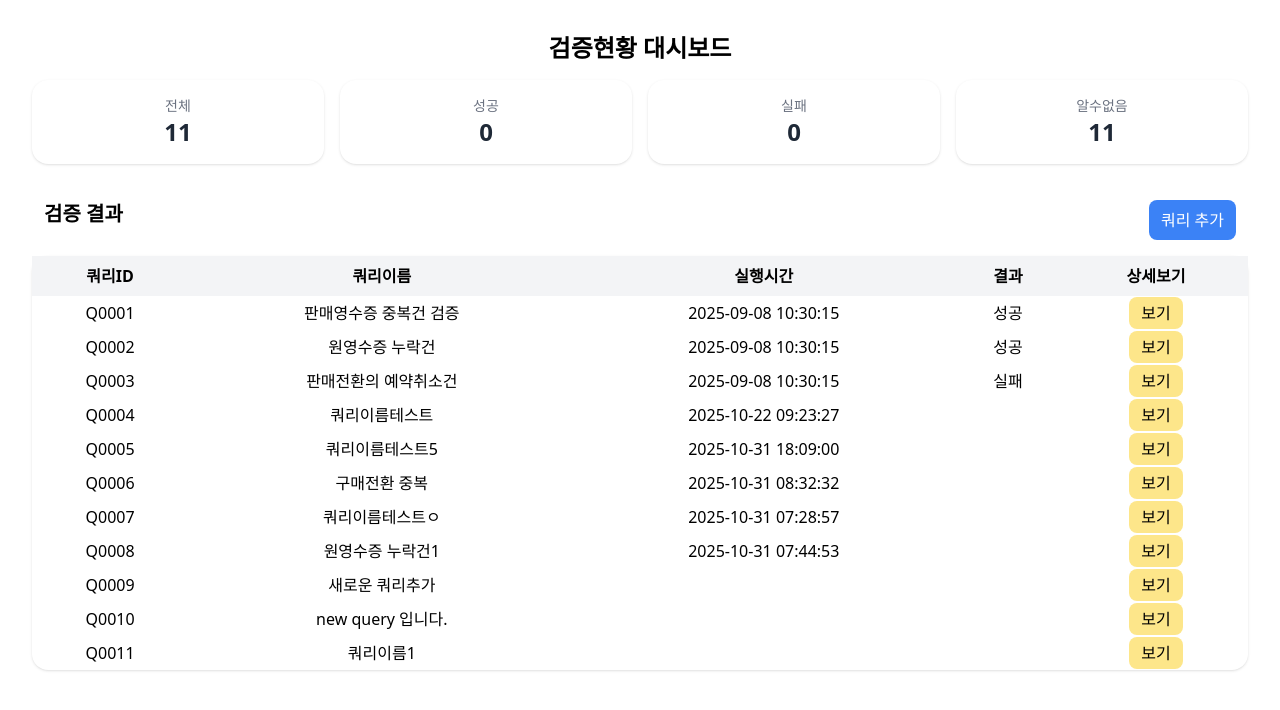
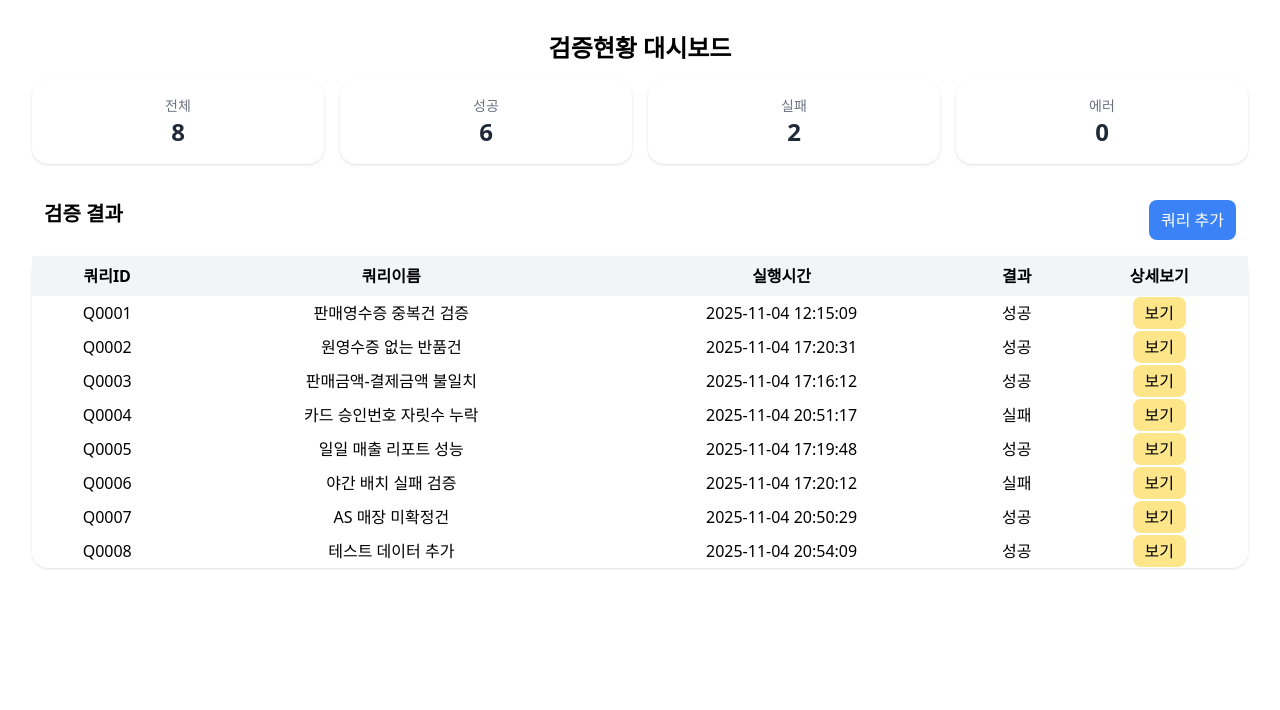
Before and after one commit to SunDeny24/query-sync, a React (Vite) app: page / in a window 1280 px wide. Shown: the top 710 px of the page. Built offline with nearby package versions, Linux system fonts and the light colour scheme; data requests are answered from the project's data file.

Commit message:
25.11.04 조건로직에 따른실행처리 완료 / 삭제버튼구현 / 실행시 에러저장기능완료

```diff
--- a/db.json
+++ b/db.json
@@ -1,13 +1,13 @@
 {
   "queryMaster": [
     {
-      "modiDt": "2025-11-01 17:49:31",
+      "modiDt": "2025-11-04 12:15:07",
       "id": "Q0001",
       "name": "판매영수증 중복건 검증",
       "query": "SELECT sale_id, COUNT(*) FROM sales GROUP BY sale_id HAVING COUNT(*) > 1;",
-      "createDt": "2025-10-01 10:00:00",
+      "createDt": "2025-09-01 13:00:00",
       "result": {
-        "lastRun": "2025-09-08 10:30:15",
+        "lastRun": "2025-11-04 12:15:09",
         "status": true,
         "resultData": [
           {
@@ -19,7 +19,7 @@
             "COUNT(*)": 3
           }
         ],
-        "error": null
+        "executionTime": 1200
       },
       "condition": {
         "type": "cond1",
@@ -28,158 +28,154 @@
       }
     },
     {
+      "modiDt": "2025-11-04 16:15:00",
       "id": "Q0002",
-      "name": "원영수증 누락건",
-      "query": "SELECT * FROM receipts WHERE original_receipt_id IS NULL;",
-      "createDt": "2025-10-02 11:00:00",
-      "modiDt": "2025-10-29 11:15:00",
+      "name": "원영수증 없는 반품건",
+      "query": "SELECT receipt_id, status FROM returns WHERE original_receipt_id IS NULL AND status = 'COMPLETED';",
+      "createDt": "2025-09-03 13:00:00",
       "result": {
-        "lastRun": "2025-09-08 10:30:15",
+        "lastRun": "2025-11-04 17:20:31",
+        "status": true,
+        "resultData": [],
+        "executionTime": 3
+      },
+      "condition": {
+        "type": "cond1",
+        "operator": "=",
+        "value": 0
+      }
+    },
+    {
+      "modiDt": "2025-11-04 17:18:47",
+      "id": "Q0003",
+      "name": "판매금액-결제금액 불일치",
+      "query": "SELECT s.sale_id, s.total_amount, p.paid_amount FROM sales s JOIN payments p ON s.sale_id = p.sale_id WHERE s.total_amount != p.paid_amount;",
+      "createDt": "2025-09-01 13:00:00",
+      "result": {
+        "lastRun": "2025-11-04 17:16:12",
         "status": true,
         "resultData": [
           {
-            "receipt_id": "R9001",
-            "amount": 50000,
-            "original_receipt_id": null
-          },
-          {
-            "receipt_id": "R9002",
-            "amount": 12000,
-            "original_receipt_id": null
+            "sale_id": "S2001",
+            "total_amount": 10000,
+            "paid_amount": 9900
           }
         ],
-        "error": null
+        "error": "",
+        "executionTime": null
       },
       "condition": {
-        "type": "cond2",
-        "column": "original_receipt_id",
-        "value": "false"
+        "type": "cond1",
+        "operator": ">",
+        "value": 0
       }
     },
     {
-      "id": "Q0003",
-      "name": "판매전환의 예약취소건",
-      "query": "SELECT * FROM sales WHERE status = 'CANCELLED' AND type = 'RESERVATION';",
-      "createDt": "2025-10-03 12:00:00",
-      "modiDt": "2025-10-28 16:45:00",
+      "modiDt": "2025-11-04 20:51:06",
+      "id": "Q0004",
+      "name": "카드 승인번호 자릿수 누락",
+      "query": "SELECT payment_id, card_approval_no FROM card_payments WHERE payment_type = 'CREDIT' AND LENGTH(card_approval_no) < 6;",
+      "createDt": "2025-11-02 16:00:00",
       "result": {
-        "lastRun": "2025-09-08 10:30:15",
+        "lastRun": "2025-11-04 20:51:17",
         "status": false,
         "resultData": [],
-        "error": "ORA-00942: table or view does not exist"
+        "error": null,
+        "executionTime": 3
+      },
+      "condition": {
+        "type": "cond1",
+        "operator": "=",
+        "value": 1
+      }
+    },
+    {
+      "modiDt": "2025-11-04 17:18:54",
+      "id": "Q0005",
+      "name": "일일 매출 리포트 성능",
+      "query": "SELECT store_code, SUM(total_sales) as daily_total FROM daily_sales_summary WHERE sale_date = TRUNC(SYSDATE) GROUP BY store_code;",
+      "createDt": "2025-11-01 13:00:00",
+      "result": {
+        "lastRun": "2025-11-04 17:19:48",
+        "status": true,
+        "resultData": [
+          {
+            "store_code": "ST001",
+            "daily_total": 15000000
+          },
+          {
+            "store_code": "ST002",
+            "daily_total": 12500000
+          }
+        ],
+        "error": "",
+        "executionTime": 3
       },
       "condition": {
         "type": "cond3",
-        "time": "3000"
+        "time": 5000
       }
     },
     {
-      "id": "Q0004",
-      "name": "쿼리이름테스트",
-      "query": "sql쿼리1",
-      "createDt": "2025-10-04 13:00:00",
-      "modiDt": "2025-10-27 17:00:00",
+      "modiDt": "2025-11-04 16:26:51",
+      "id": "Q0006",
+      "name": "야간 배치 실패 검증",
+      "query": "SELECT job_name, status FROM batch_logs WHERE job_name = 'DAILY_JAVA_BATCH' AND status = 'FAILED' AND run_date = TRUNC(SYSDATE);",
+      "createDt": "2025-11-03 13:00:00",
       "result": {
-        "lastRun": "2025-10-22 09:23:27",
-        "status": null,
-        "resultData": [],
-        "error": null
+        "lastRun": "2025-11-04 17:20:12",
+        "status": false,
+        "resultData": [
+          {
+            "job_name": "DAILY_JAVA_BATCH",
+            "status": "FAILED"
+          }
+        ],
+        "executionTime": 4
       },
-      "condition": null
+      "condition": {
+        "type": "cond1",
+        "operator": "=",
+        "value": 0
+      }
     },
     {
-      "id": "Q0005",
-      "name": "쿼리이름테스트5",
-      "query": "sql쿼리5 수정함",
-      "createDt": "2025-10-05 14:00:00",
-      "modiDt": "2025-10-31 17:35:00",
+      "id": "Q0007",
+      "createDt": "2025-11-04 18:07:50",
+      "modiDt": null,
+      "name": "AS 매장 미확정건",
+      "query": "SELECT as_receipt_id, customer_name, status FROM as_requests WHERE status IS NULL AND request_date > SYSDATE - 3;",
       "result": {
-        "lastRun": "2025-10-31 18:09:00",
-        "status": null,
+        "lastRun": "2025-11-04 20:50:29",
+        "status": true,
         "resultData": [],
-        "error": null
+        "error": null,
+        "executionTime": 4
       },
-      "condition": null
-    },
-    {
-      "id": "Q0006",
-      "name": "구매전환 중복",
-      "query": "SELECT * FROM test table",
-      "createDt": "2025-10-06 15:00:00",
-      "modiDt": "2025-10-31 08:32:00",
-      "result": {
-        "lastRun": "2025-10-31 08:32:32",
-        "status": null,
-        "resultData": [],
-        "error": null
-      },
-      "condition": null
-    },
-    {
-      "modiDt": "2025-11-03 23:38:36",
-      "id": "Q0007",
-      "name": "쿼리이름테스트ㅇ",
-      "query": "sql쿼리112ㅇ",
-      "createDt": "2025-10-07 16:00:00",
-      "result": {
-        "lastRun": "2025-10-31 07:28:57",
-        "status": null,
-        "resultData": [],
-        "error": null
-      },
-      "condition": null
+      "condition": {
+        "type": "cond1",
+        "operator": "=",
+        "value": 0
+      }
     },
     {
       "id": "Q0008",
-      "name": "원영수증 누락건1",
-      "query": "SELECT * FROM receipts WHERE original_receipt_id IS NULL;",
-      "createDt": "2025-10-08 17:00:00",
-      "modiDt": "2025-10-31 07:44:00",
+      "createDt": "2025-11-04 20:51:20",
+      "modiDt": null,
+      "name": "테스트 데이터 추가",
+      "query": "select * from play",
       "result": {
-        "lastRun": "2025-10-31 07:44:53",
-        "status": null,
+        "lastRun": "2025-11-04 20:54:09",
+        "status": true,
         "resultData": [],
-        "error": null
+        "error": null,
+        "executionTime": 3
       },
-      "condition": null
-    },
-    {
-      "modiDt": "2025-10-31 22:54:21",
-      "name": "새로운 쿼리추가",
-      "query": "select * from newTable",
-      "result": {
-        "status": null,
-        "resultData": [],
-        "error": null
-      },
-      "id": "Q0009",
-      "condition": null
-    },
-    {
-      "modiDt": "2025-10-31 22:55:50",
-      "name": "new query 입니다.",
-      "query": "select * from happy",
-      "createDt": "2025-10-31 22:54:28",
-      "result": {
-        "status": null,
-        "resultData": [],
-        "error": null
-      },
-      "id": "Q0010",
-      "condition": null
-    },
-    {
-      "modiDt": "2025-10-31 23:03:17",
-      "id": "Q0011",
-      "name": "쿼리이름1",
-      "query": "select * from star",
-      "createDt": "2025-10-31 23:03:03",
-      "result": {
-        "status": null,
-        "resultData": [],
-        "error": null
-      },
-      "condition": null
+      "condition": {
+        "type": "cond1",
+        "operator": "=",
+        "value": 0
+      }
     }
   ]
 }
--- a/src/components/CardGrid.jsx
+++ b/src/components/CardGrid.jsx
@@ -3,11 +3,8 @@ import react from "react";
 function CardGrid({ list }) {
   // 쿼리리스트 카운팅 변수 선언
   const count = list.length;
-  // console.log(
-  //   `list : ${list} / id : ${list.id}/ status : ${list.status} / 타입 : ${typeof list.status}`,
-  // );
-  const success = list.filter((v) => v.status === true).length;
-  const fail = list.filter((v) => v.status === false).length;
+  const success = list.filter((v) => v.result.status === true).length;
+  const fail = list.filter((v) => v.result.status === false).length;
   const unknown = count - success - fail; //알수없는 결과값
 
   return (
@@ -31,7 +28,7 @@ function CardGrid({ list }) {
           <span className="block text-2xl font-bold text-gray-800">{fail}</span>
         </div>
         <div className="rounded-2xl bg-white p-4 text-center shadow">
-          <span className="block text-sm text-gray-500">알수없음</span>
+          <span className="block text-sm text-gray-500">에러</span>
           <span className="block text-2xl font-bold text-gray-800">
             {unknown}
           </span>
--- a/src/pages/AddQuery.jsx
+++ b/src/pages/AddQuery.jsx
@@ -2,7 +2,7 @@ import React, { useEffect, useState } from "react";
 import { Link, useParams } from "react-router-dom";
 import { useNavigate } from "react-router-dom";
 
-function AddQuery({ onAdd, onEdit }) {
+function AddQuery({ onAdd, onEdit, onDelete, onRunQuery }) {
   /*------------- State 관리데이터(저장될데이터)--------- */
   const [queryId, setQueryId] = useState(""); /* 쿼리ID */
   const [queryName, setQueryName] = useState(""); /* 쿼리이름 */
@@ -11,11 +11,11 @@ function AddQuery({ onAdd, onEdit }) {
   const [modiDt, setModiDt] = useState(""); /* 수정일자 */
 
   //조회결과 섹션
-  const [originResult, setOriginResult] = useState(null); /* 기존결과 */
   const [lastRun, setLastRun] = useState(""); /* 마지막실행일자 */
   const [status, setStatus] = useState(""); /* 성공여부 */
   const [resultData, setResultData] = useState([]); /* 결과배열 */
   const [error, setError] = useState(""); /* 에러 */
+  const [executionTime, setExecutionTime] = useState(null); /* 실행시간(ms) */
 
   //조건 섹션
   const [condType, setCondType] = useState(null); /* 선택된 조건 */
@@ -26,12 +26,30 @@ function AddQuery({ onAdd, onEdit }) {
   const [cond3Time, setCond3Time] = useState(1000); /* 조건3 - 실행시간 */
 
   const [orginData, setOriginData] = useState(null); /* 원본데이터 */
+  const [deleteModalOpen, setDeleteModalOpen] =
+    useState(false); /* 삭제확인모달오픈 */
 
   /* -------------------------------------------------- */
+
+  //현재시각
+  const now = new Date();
+  const today =
+    now.getFullYear() +
+    "-" +
+    String(now.getMonth() + 1).padStart(2, "0") +
+    "-" +
+    String(now.getDate()).padStart(2, "0") +
+    " " +
+    String(now.getHours()).padStart(2, "0") +
+    ":" +
+    String(now.getMinutes()).padStart(2, "0") +
+    ":" +
+    String(now.getSeconds()).padStart(2, "0");
 
   const navigate = useNavigate();
   const { id } = useParams(); //수정(보기)모드에 필요한 id 파라미터
   const isEditMode = Boolean(id); //입력, 수정모드
+
   const CONDITION_LABLES = {
     cond1: "조건 1",
     cond2: "조건 2",
@@ -57,11 +75,12 @@ function AddQuery({ onAdd, onEdit }) {
         setModiDt(results.modiDt);
 
         //result 데이터
-        setOriginResult(results.result);
         if (results.result) {
           setLastRun(results.result.lastRun || "");
           setStatus(results.result.status);
           setResultData(results.result.resultData || []);
+          setExecutionTime(results.result.executionTime || null);
+          setError(results.result.error || null);
         }
         //조건 데이터
         if (results.condition) {
@@ -169,6 +188,7 @@ function AddQuery({ onAdd, onEdit }) {
           status: null,
           resultData: [],
           error: null,
+          executionTime: null,
         },
         condition: conditionData,
       };
@@ -180,17 +200,43 @@ function AddQuery({ onAdd, onEdit }) {
         alert("변경된 내용이 없습니다.");
         return;
       }
+      const newResult = {
+        lastRun: lastRun,
+        status: status,
+        resultData: resultData,
+        error: error,
+        executionTime: executionTime,
+      };
       const editQueryData = {
         id: queryId,
         name: queryName,
         query: sqlQuery,
         createDt: createDt,
-        result: originResult,
+        result: newResult,
         condition: conditionData,
       };
       onEdit(editQueryData, id); //id 구분위함
     }
     navigate("/"); //다시 대시보드로
+  };
+
+  /* 연산자 변환함수 */
+  const operations = (a, b, operator) => {
+    switch (operator) {
+      case "=":
+        return a === b;
+      case ">":
+        return a > b;
+      case "<":
+        return a < b;
+      case ">=":
+        return a >= b;
+      case "<=":
+        return a <= b;
+      default:
+        // 정의되지 않은 연산자
+        throw new Error("Invalid operator");
+    }
   };
 
   /* 쿼리 실행시 이벤트 */
@@ -203,26 +249,167 @@ function AddQuery({ onAdd, onEdit }) {
       return;
     }
     const runResultData = async () => {
+      const startTime = performance.now(); //요청시작
       try {
         const res = await fetch(`http://localhost:3001/queryMaster/${id}`);
         if (!res.ok) {
           throw new Error("데이터 불러오는데 실패했습니다.");
         }
         const results = await res.json();
-        if (results.result) {
-          setLastRun(results.result.lastRun || "N/A");
-          setStatus(results.result.status);
-          setResultData(results.result.resultData || []);
-          setOriginResult(results.result);
+        const endTime = performance.now(); //요청종료
+        const duration = Math.round(endTime - startTime); //서버실행시간
+        const condResult = results.condition;
+        let newStatus = false; //데이터없을시를 위한 플래그
+
+        //조건&결과 비교로직
+        if (condResult && condResult.type) {
+          switch (condResult.type) {
+            case "cond1":
+              const resultDataCond1 = results.result.resultData; //조건1의 조회결과
+              const operator = results.condition.operator; //조건1의 연산자
+              const value1 = results.condition.value; //조건1의 갯수값
+
+              // 조회결과의 행갯수 + 연산자 + 갯수값 >> 비교해서 맞으면 true or false
+              const condition1Result = operations(
+                Number(resultDataCond1.length),
+                Number(value1),
+                operator,
+              );
+
+              newStatus = condition1Result; //변경된 상태값
+              console.log(
+                `Cond1: (조회결과: ${Number(resultDataCond1.length)}, 연산자: ${operator}, 행갯수 : ${value1}) = ${condition1Result}`,
+              );
+              break;
+
+            case "cond2":
+              const column = results.condition.column; // 조건2의 컬럼명
+              const expectedValStr = results.condition.value; // "true" 또는 "false"
+              const data = results.result.resultData; //조회결과값
+              let condition2Result = false; // 기본값 '실패'
+
+              // 데이터가 있고, 첫 번째 행에 해당 컬럼이 존재하는지 확인
+              if (
+                data &&
+                data.length > 0 &&
+                data[0] !== undefined &&
+                data[0].hasOwnProperty(column)
+              ) {
+                const actualValue = data[0][column]; // 컬럼의 실제 값
+
+                //실제 값 boolean으로 변환
+                const actualBool =
+                  String(actualValue).toLowerCase() === "true" ||
+                  actualValue === true;
+
+                //기대 값 boolean으로 변환
+                const expectedBool = expectedValStr === "true";
+                //실제 값과 기대값 비교
+                condition2Result = actualBool === expectedBool;
+
+                console.log(
+                  `Cond2: (Actual: ${actualBool}, Expected: ${expectedBool}) = ${condition2Result}`,
+                );
+              } else {
+                console.log("Cond2 Fail: No data or column not found.");
+                condition2Result = false; // 데이터가 없거나 컬럼이 없으면 무조건 실패
+              }
+
+              newStatus = condition2Result; //변경된 상태값
+              break;
+
+            case "cond3":
+              const maxTime = Number(results.condition.time); // 허용 최대 시간
+              const actualTime = duration; // 실제 실행 시간
+              let condition3Result = false; // 기본값 '실패'
+
+              // 실제시간이 있는 경우 비교해서 true or false
+              if (actualTime !== undefined && actualTime !== null) {
+                condition3Result = Number(actualTime) <= maxTime;
+                console.log(
+                  `Cond3: (Actual: ${actualTime}ms, Max: ${maxTime}ms) = ${condition3Result}`,
+                );
+              } else {
+                console.log(
+                  "Cond3 Fail: 'executionTime' not provided in server response.",
+                );
+                condition3Result = false; // 실행 시간이 없으면 무조건 실패
+              }
+
+              newStatus = condition3Result; //변경된 상태값
+              break;
+
+            default:
+              // condResult.type은 있지만 case에 해당 안되는 경우
+              conditionFlag = false;
+          }
         } else {
-          setLastRun("N/A");
-          setStatus(false);
-          setResultData([]);
+          // 특수조건이 아닌경우에 처리
+          newStatus = results.result.status; // 조건 없으면 기존 상태 유지
         }
+
+        //실행시킨 정보 UDPATE할 내용
+        const newResult = {
+          ...results.result,
+          lastRun: today,
+          status: newStatus,
+          executionTime: duration,
+          error: null,
+        };
+
+        //실행된 결과 PATCH
+        const updateRes = await fetch(
+          `http://localhost:3001/queryMaster/${id}`,
+          {
+            method: "PATCH",
+            headers: { "Content-Type": "application/json" },
+            body: JSON.stringify({
+              result: newResult, // result 객체만 갱신
+            }),
+          },
+        );
+        if (!updateRes.ok) {
+          throw new Error("결과를 db.json에 저장하는데 실패했습니다.");
+        }
+        console.log("id : ", id, "newResult:", newResult);
+        setStatus(newStatus);
+        setLastRun(today);
+        setExecutionTime(duration);
+        setResultData(results.result.resultData || []);
+        setError(null);
+        onRunQuery(id, newResult); //app에 patch된 내용 전달
       } catch (error) {
         console.log("쿼리실행중 에러 :", error);
+        const errMsg = error.message;
+        const errResult = {
+          ...(orginData.result || {}),
+          lastRun: today,
+          status: false,
+          resultData: [],
+          error: errMsg,
+          executionTime: Math.round(performance.now() - startTime),
+        };
+        //쿼리실행시 오류 update
+        try {
+          const errUpdateRes = await fetch(
+            `http://localhost:3001/queryMaster/${id}`,
+            {
+              method: "PATCH",
+              headers: { "Content-Type": "application/json" },
+              body: JSON.stringify({ result: errResult }),
+            },
+          );
+          if (!errUpdateRes.ok) {
+            throw new Error("에러정보를 DB에 저장하는데 실패하였습니다.");
+          }
+        } catch (dbError) {
+          console.log(dbError.message);
+        }
+
         setStatus(false); // 에러시 실패로
         setResultData([]);
+        setLastRun(today);
+        setError(errMsg);
       }
     };
     runResultData();
@@ -236,6 +423,16 @@ function AddQuery({ onAdd, onEdit }) {
           <div className="mb-6 flex items-center justify-between border-b px-4 py-3">
             <h1 className="text-2xl font-bold">쿼리 정보</h1>
             <div className="flex gap-2">
+              {isEditMode && (
+                <button
+                  type="button"
+                  onClick={() => setDeleteModalOpen(true)}
+                  className="rounded bg-yellow-300 px-4 py-1 font-bold text-black hover:bg-yellow-500"
+                >
+                  삭제
+                </button>
+              )}
+
               <button
                 type="submit"
                 className="rounded bg-blue-500 px-4 py-1 font-bold text-white hover:bg-blue-700"
@@ -483,7 +680,6 @@ function AddQuery({ onAdd, onEdit }) {
                         className="p-4 text-center text-gray-500"
                       >
                         조회된 데이터가 없습니다.{" "}
-                        {isEditMode ? "'쿼리 실행' 버튼을 클릭하세요." : ""}
                       </td>
                     </tr>
                   )}
@@ -494,15 +690,47 @@ function AddQuery({ onAdd, onEdit }) {
           {isEditMode && (
             <div className="mt-6 flex justify-between border-t border-gray-200 pt-4 text-sm text-gray-600">
               <span>
-                <strong>생성일자 :</strong> {createDt || "N/A"}
+                <strong>생성일자 :</strong> {createDt || "-"}
               </span>
               <span>
-                <strong>수정일자 :</strong> {modiDt || "N/A"}
+                <strong>수정일자 :</strong> {modiDt || "수정내역 없음"}
               </span>
             </div>
           )}
         </form>
       </div>
+      {
+        /* 삭제시 모달오픈 */
+        deleteModalOpen && (
+          <div className="fixed inset-0 z-50 flex items-center justify-center bg-black bg-opacity-60">
+            <div className="w-full max-w-md rounded-lg bg-white p-6 shadow-xl">
+              <h3 className="border-b pb-3 text-xl font-bold">쿼리 삭제</h3>
+              <p className="mt-2 text-gray-600">
+                정말로 <strong>"{queryName}"</strong> 쿼리를 삭제하시겠습니까?
+                <br />이 작업은 되돌릴 수 없습니다.
+              </p>
+              <div className="mt-6 flex justify-end gap-3">
+                <button
+                  onClick={() => setDeleteModalOpen(false)}
+                  className="rounded border border-gray-300 bg-white px-4 py-2 font-semibold text-gray-700 hover:bg-gray-50"
+                >
+                  취소
+                </button>
+                <button
+                  onClick={() => {
+                    onDelete(queryId);
+                    setDeleteModalOpen(false);
+                    navigate("/");
+                  }}
+                  className="rounded bg-red-600 px-4 py-2 font-semibold text-white hover:bg-red-700"
+                >
+                  삭제
+                </button>
+              </div>
+            </div>
+          </div>
+        )
+      }
     </div>
   );
 }
```
Also changed, not shown: src/App.jsx (+36 -4 lines).
